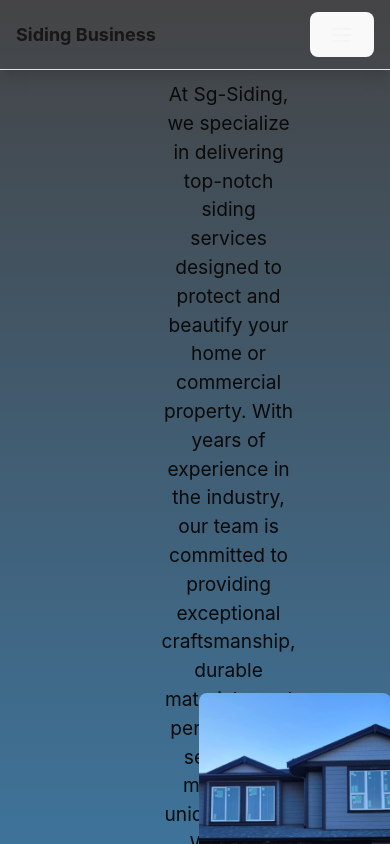
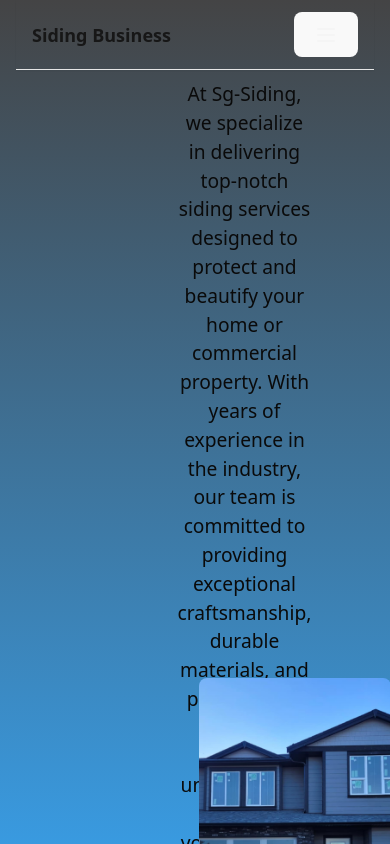
Before and after one commit to ClintasaurusRex/SGSIDING, a React (Vite) app in the folder sgsiding/: page / in a window 390 px wide. Shown: the top 844 px of the page. Built offline with nearby package versions, Linux system fonts and the light colour scheme.

Commit message:
Refactor CSS styles for improved layout and responsiveness across different screen sizes

```diff
--- a/sgsiding/src/App.css
+++ b/sgsiding/src/App.css
@@ -1,8 +1,26 @@
 #root {
-  margin: 0 auto;
+  /* max-width: 1920px; */
+  width: 100%;
+  /* margin: 0 auto; */
   text-align: center;
   min-height: 100vh;
   position: relative;
-  overflow: hidden;
+  overflow-x: hidden;
   background: linear-gradient(to bottom, #444445, #399ae0);
+  display: flex;
+  flex-direction: column;
 }
+
+@media screen and (min-width: 1920px) {
+  #root {
+    height: 1200px;
+    padding: 0 2rem;
+  }
+}
+
+@media screen and (max-width: 1919px) {
+  #root {
+    height: 100vh;
+    padding: 0 1rem;
+  }
+}
--- a/sgsiding/src/index.css
+++ b/sgsiding/src/index.css
@@ -1,43 +1,6 @@
 @tailwind base;
 @tailwind components;
 @tailwind utilities;
-
-:root {
-  font-family: Inter, system-ui, Avenir, Helvetica, Arial, sans-serif;
-  line-height: 1.5;
-  font-weight: 400;
-
-  color-scheme: light dark;
-  color: rgba(255, 255, 255, 0.87);
-  background-color: #242424;
-
-  font-synthesis: none;
-  text-rendering: optimizeLegibility;
-  -webkit-font-smoothing: antialiased;
-  -moz-osx-font-smoothing: grayscale;
-}
-
-a {
-  font-weight: 500;
-  color: #646cff;
-  text-decoration: inherit;
-}
-a:hover {
-  color: #535bf2;
-}
-
-body {
-  margin: 0;
-  /* display: flex; */
-  /* place-items: center; */
-  /* min-width: 320px;
-  min-height: 100vh; */
-}
-
-h1 {
-  font-size: 3.2em;
-  line-height: 1.1;
-}
 
 button {
   border-radius: 8px;
```
